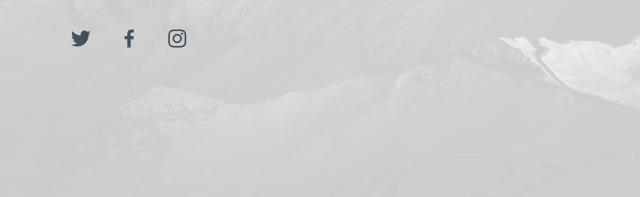
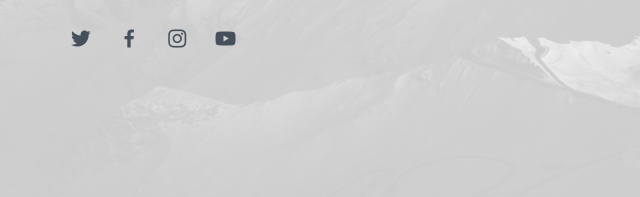
Before and after one commit to Aaloksah/Aalok-New-Portfolio, a plain HTML site: page index.html in a window 1280 px wide. Shown: the part 429-626 px from the top of the page, 103-743 px from the left. Drawn offline with nearby package versions, Linux system fonts and the light colour scheme.

Commit message:
Update index.html

```diff
--- a/index.html
+++ b/index.html
@@ -58,6 +58,8 @@
         <a href="https://twitter.com/Aalok5hah" target="_blank" class="twitter"><i class="bx bxl-twitter"></i></a>
         <a href="https://www.facebook.com/aalok5hah" class="facebook"  target="_blank"><i class="bx bxl-facebook"></i></a>
         <a href="https://www.instagram.com/aalok_5hah/" class="instagram"  target="_blank"><i class="bx bxl-instagram"></i></a>
+        <a href="https://www.youtube.com/@VYDOO" target="_blank" class="youtube"><i class="bx bxl-youtube"></i></a>
+
         <!-- <a href="#" class="google-plus"><i class="bx bxl-skype"></i></a>
         <a href="#" class="linkedin"><i class="bx bxl-linkedin"></i></a> -->
       </div>
```
